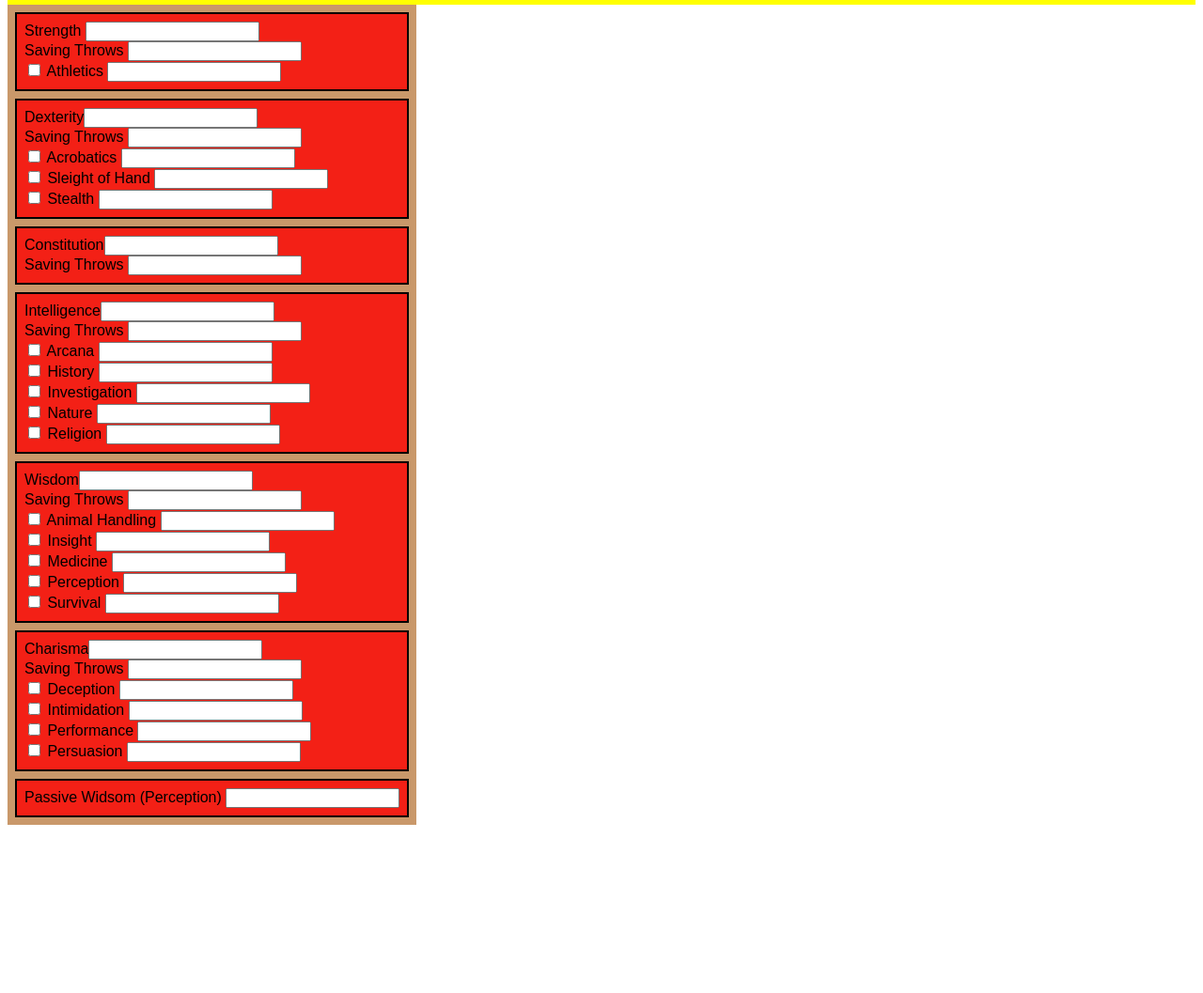
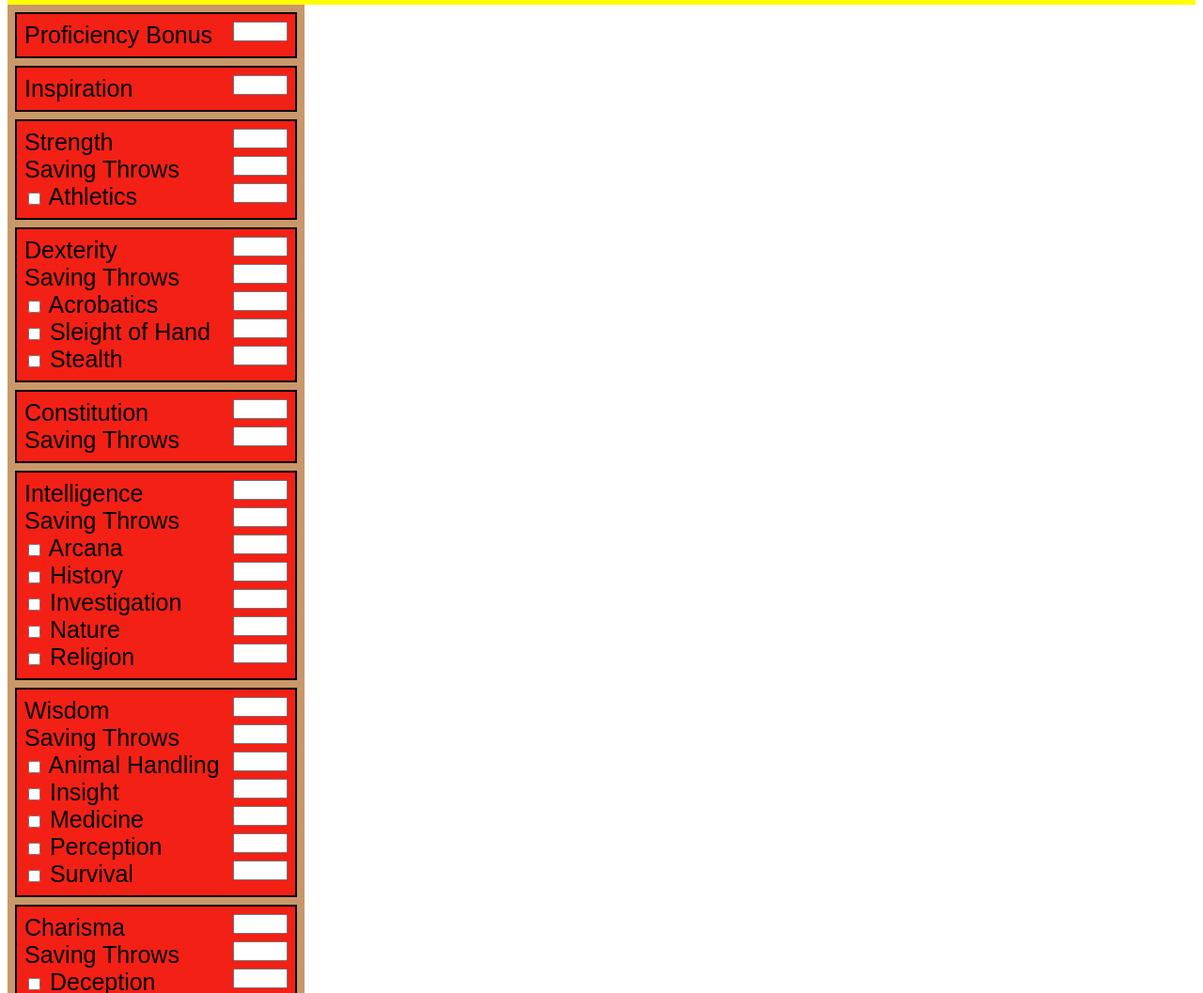
Before and after one commit to CosmicIdes/DandD, a plain HTML site: page index.html in a window 1280 px wide. Shown: the part 293-1350 px from the top of the page at 94% size. Before the commit the page ends 1171 px from the top, so only its background shows below. Drawn offline with Linux system fonts and the light colour scheme; a web font is replaced by a local one.

Commit message:
Styled number inputs for character stats

```diff
--- a/css/small.css
+++ b/css/small.css
@@ -26,10 +26,20 @@ body {
     flex-wrap: wrap;
     position: absolute;
     gap: .5rem;
+    width: 300px;
+    font-size: 25px;
 }
  .charaIndStats {
      background-color: rgba(255, 0, 0, 0.788);
      padding: .5rem;
-     gap: .5rem;
+     gap: 100px;
      border: 2px solid black;
  }
+
+ #inputStats {
+     display: inline;
+     float: right;
+     width: 50px;
+     text-align: right;
+     gap: 50px;
+ }
--- a/index.html
+++ b/index.html
@@ -42,13 +42,15 @@
             </form>
         </div>
         <div class="charaStats">
-            <section class="charaIndStats">Strength <input type="number"> <br>Saving Throws <input type="number"><br><input type="checkbox"> Athletics <input type="number"></section>
-            <section class="charaIndStats">Dexterity<input type="number"> <br>Saving Throws <input type="number"><br><input type="checkbox"> Acrobatics <input type="number"><br><input type="checkbox"> Sleight of Hand <input type="number"><br><input type="checkbox"> Stealth <input type="number"></section>
-            <section class="charaIndStats">Constitution<input type="number"> <br>Saving Throws <input type="number"></section>
-            <section class="charaIndStats">Intelligence<input type="number"> <br>Saving Throws <input type="number"><br><input type="checkbox"> Arcana <input type="number"><br><input type="checkbox"> History <input type="number"><br><input type="checkbox"> Investigation <input type="number"><br><input type="checkbox"> Nature <input type="number"><br><input type="checkbox"> Religion <input type="number"></section>
-            <section class="charaIndStats">Wisdom<input type="number"> <br>Saving Throws <input type="number"><br><input type="checkbox"> Animal Handling <input type="number"><br><input type="checkbox"> Insight <input type="number"><br><input type="checkbox"> Medicine <input type="number"><br><input type="checkbox"> Perception <input type="number"><br><input type="checkbox"> Survival <input type="number"></section>
-            <section class="charaIndStats">Charisma<input type="number"> <br>Saving Throws <input type="number"><br><input type="checkbox"> Deception <input type="number"><br><input type="checkbox"> Intimidation <input type="number"><br><input type="checkbox"> Performance <input type="number"><br><input type="checkbox"> Persuasion <input type="number"></section>
-            <section class="charaIndStats">Passive Widsom (Perception) <input type="number"></section>
+            <section class="charaIndStats">Proficiency Bonus <input type="number" id="inputStats"></section>
+            <section class="charaIndStats">Inspiration <input type="number" id="inputStats"></section>
+            <section class="charaIndStats">Strength <input type="number" id="inputStats"> <br>Saving Throws <input type="number" id="inputStats"><br><input type="checkbox"> Athletics <input type="number" id="inputStats"></section>
+            <section class="charaIndStats">Dexterity<input type="number" id="inputStats"> <br>Saving Throws <input type="number" id="inputStats"><br><input type="checkbox"> Acrobatics <input type="number" id="inputStats"><br><input type="checkbox"> Sleight of Hand <input type="number" id="inputStats"><br><input type="checkbox"> Stealth <input type="number" id="inputStats"></section>
+            <section class="charaIndStats">Constitution<input type="number" id="inputStats"> <br>Saving Throws <input type="number" id="inputStats"></section>
+            <section class="charaIndStats">Intelligence<input type="number" id="inputStats"> <br>Saving Throws <input type="number" id="inputStats"><br><input type="checkbox"> Arcana <input type="number" id="inputStats"><br><input type="checkbox"> History <input type="number" id="inputStats"><br><input type="checkbox"> Investigation <input type="number" id="inputStats"><br><input type="checkbox"> Nature <input type="number" id="inputStats"><br><input type="checkbox"> Religion <input type="number" id="inputStats"></section>
+            <section class="charaIndStats">Wisdom<input type="number" id="inputStats"> <br>Saving Throws <input type="number" id="inputStats"><br><input type="checkbox"> Animal Handling <input type="number" id="inputStats"><br><input type="checkbox"> Insight <input type="number" id="inputStats"><br><input type="checkbox"> Medicine <input type="number" id="inputStats"><br><input type="checkbox"> Perception <input type="number" id="inputStats"><br><input type="checkbox"> Survival <input type="number" id="inputStats"></section>
+            <section class="charaIndStats">Charisma<input type="number" id="inputStats"> <br>Saving Throws <input type="number" id="inputStats"><br><input type="checkbox"> Deception <input type="number" id="inputStats"><br><input type="checkbox"> Intimidation <input type="number" id="inputStats"><br><input type="checkbox"> Performance <input type="number" id="inputStats"><br><input type="checkbox"> Persuasion <input type="number" id="inputStats"></section>
+            <section class="charaIndStats">Passive Widsom (Perception) <input type="number" id="inputStats"></section>
         </div>
 
     </main>
```
